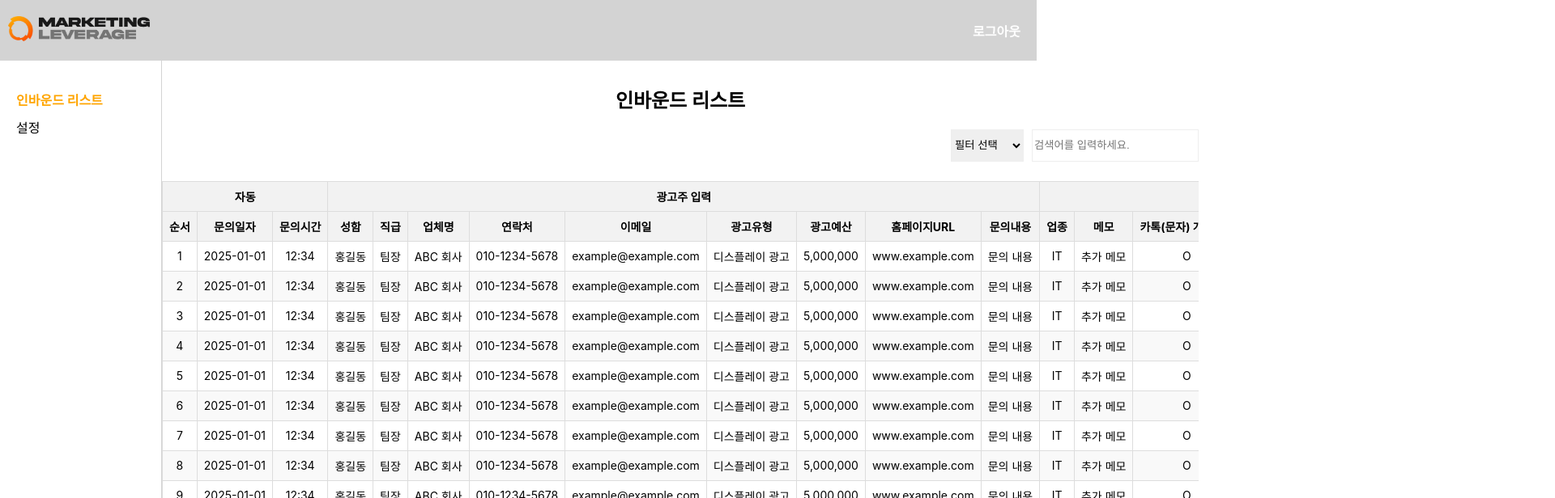
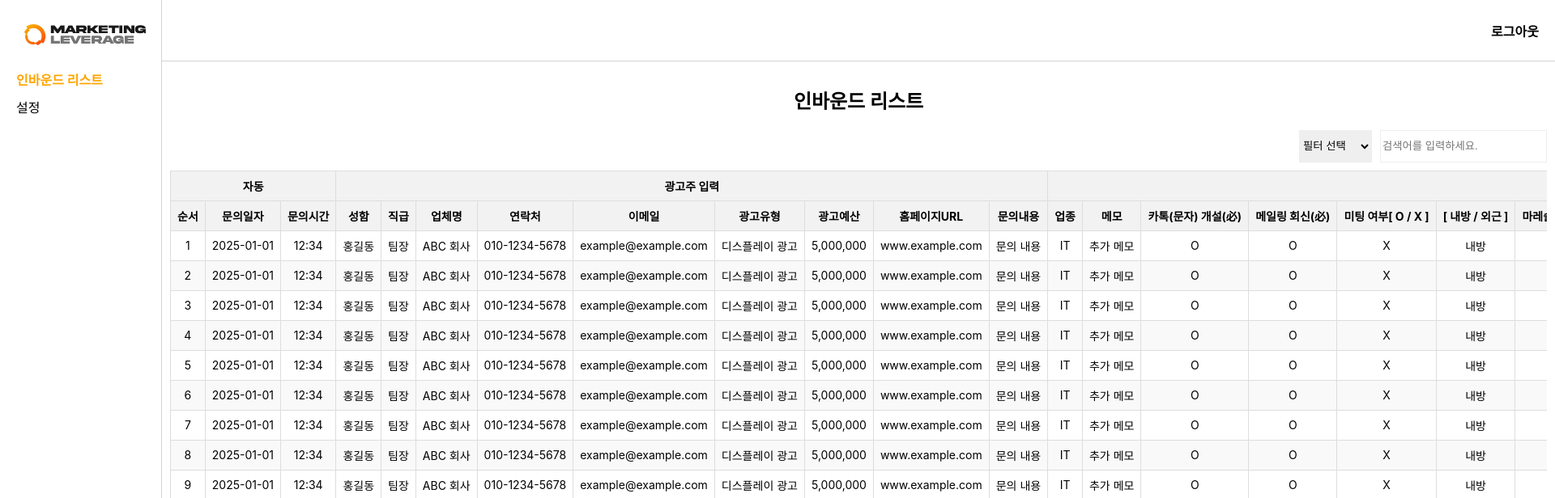
Before and after one commit to mleverageyykkang/marketingleverage-admin-front, a React (Create React App) app: page /admin/inboundList in a window 1280 px wide. Shown: the top 616 px of the page at 81% size, 1920 px wide, since content can reach past the window. Built offline with nearby package versions, Linux system fonts and the light colour scheme.

Commit message:
Design : flex 형식으로 기본 레이아웃 변경

```diff
--- a/src/admin/components/Header/Header.module.scss
+++ b/src/admin/components/Header/Header.module.scss
@@ -1,16 +1,12 @@
 .header-container{
     display: flex;
-    justify-content: space-between;
+    justify-content: end;
     height: 75px;
-    background-color: lightgrey;
+    border-bottom: 1px solid lightgrey;
     align-items: center;
-    >div>img{
-        width: 175px;
-        padding: 10px;
-    }
     label{
         font-weight: bold;
-        color:white;
+        color:black;
         cursor: pointer;
         margin-right: 20px;
     }
--- a/src/admin/components/Header/Header.tsx
+++ b/src/admin/components/Header/Header.tsx
@@ -1,5 +1,5 @@
 import React from "react";
-import logo from "../../../assets/img/ml_logo.png";
+
 import { useNavigate } from "react-router-dom";
 import styles from "./Header.module.scss";
 
@@ -7,9 +7,6 @@ const Header: React.FC = () => {
   const navigate = useNavigate(); // React Router v6의 useNavigate 사용
   return (
     <div className={styles["header-container"]}>
-      <div>
-        <img src={logo} alt="헤더로고고" />
-      </div>
       <label onClick={() => navigate("/admin")}>로그아웃</label>
     </div>
   );
--- a/src/admin/components/Sidebar/Sidebar.module.scss
+++ b/src/admin/components/Sidebar/Sidebar.module.scss
@@ -1,5 +1,5 @@
 .sidebar-container{
-    min-height: calc(100vh - 75px);
+    min-height: 100vh;
     border-right: 1px solid lightgrey;
     width:200px;
     padding: 20px;
@@ -10,6 +10,10 @@
         li{
             margin-bottom: 10px;
         }
+    }
+    >div>img{
+        width: 150px;
+        padding: 10px;
     }
 }
 .sidebar-link{
--- a/src/admin/components/Sidebar/Sidebar.tsx
+++ b/src/admin/components/Sidebar/Sidebar.tsx
@@ -1,6 +1,7 @@
 import React from "react";
 import styles from "./Sidebar.module.scss";
 import { NavLink } from "react-router-dom";
+import logo from "../../../assets/img/ml_logo.png";
 
 interface Route {
   path: string;
@@ -14,6 +15,9 @@ const Sidebar: React.FC<SidebarProps> = ({ routes }) => {
   return (
     <div>
       <div className={styles["sidebar-container"]}>
+        <div>
+          <img src={logo} alt="헤더로고" />
+        </div>
         <nav>
           <ul>
             {routes.map((route, index) => (
--- a/src/admin/page/Main/AdminMain.module.scss
+++ b/src/admin/page/Main/AdminMain.module.scss
@@ -1,5 +1,5 @@
 .admin-container {
-  max-width: 1600px;
+  max-width: 1720px;
   width:100%;
   margin: 0 auto;
   h2{
@@ -11,6 +11,7 @@
     justify-content: end;
     align-items: center;
     margin-bottom: 1.5em;
+    margin: 0 10px;
     select, input{
       border:1px solid #eee;
     }
@@ -29,6 +30,7 @@
     overflow-x: auto;
     height: 630px;
     overflow-y: auto;
+    margin: 10px;
 }
 .table {
   font-size: 0.875rem;
--- a/src/admin/page/Main/AdminMain.tsx
+++ b/src/admin/page/Main/AdminMain.tsx
@@ -131,9 +131,10 @@ const AdminMain: React.FC = () => {
 
   return (
     <>
-      <Header />
       <div style={{ display: "flex" }}>
         <Sidebar routes={routes} />
+        <div>
+          <Header />
           <div className={styles["admin-container"]}>
             <h2>인바운드 리스트</h2>
 
@@ -210,6 +211,7 @@ const AdminMain: React.FC = () => {
             />
           </div>
         </div>
+      </div>
     </>
   );
 };
```
Lines whose indentation alone changed are shown as unchanged.
